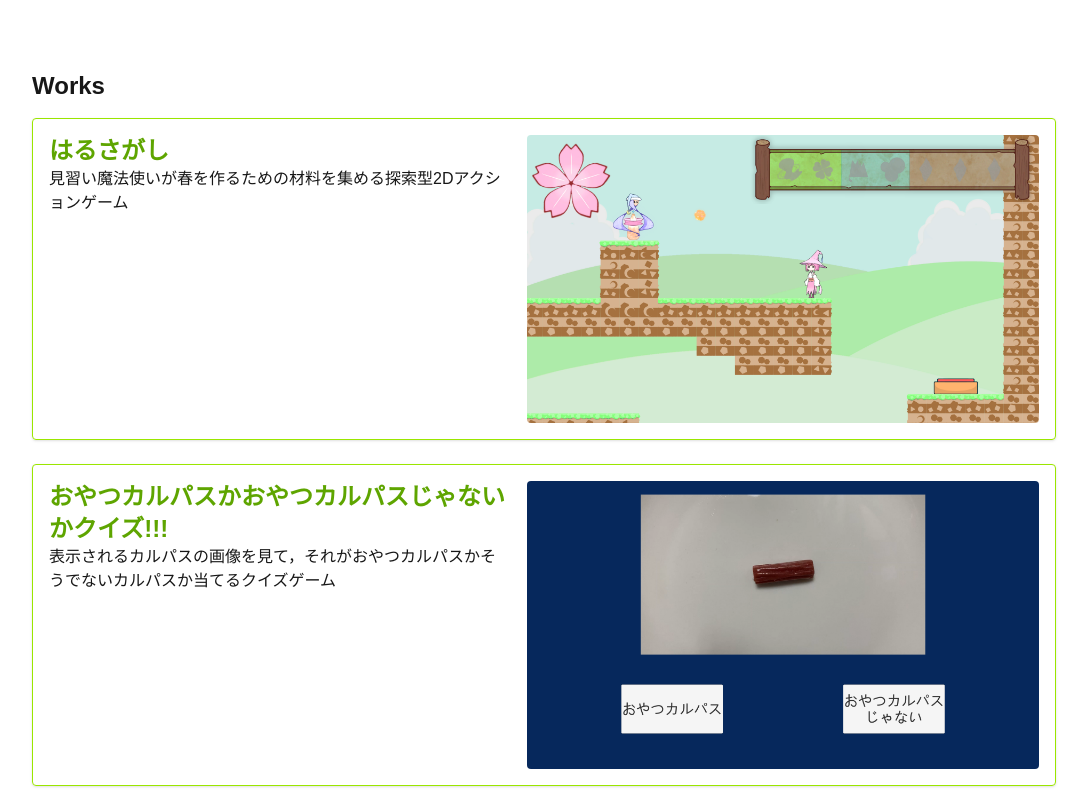
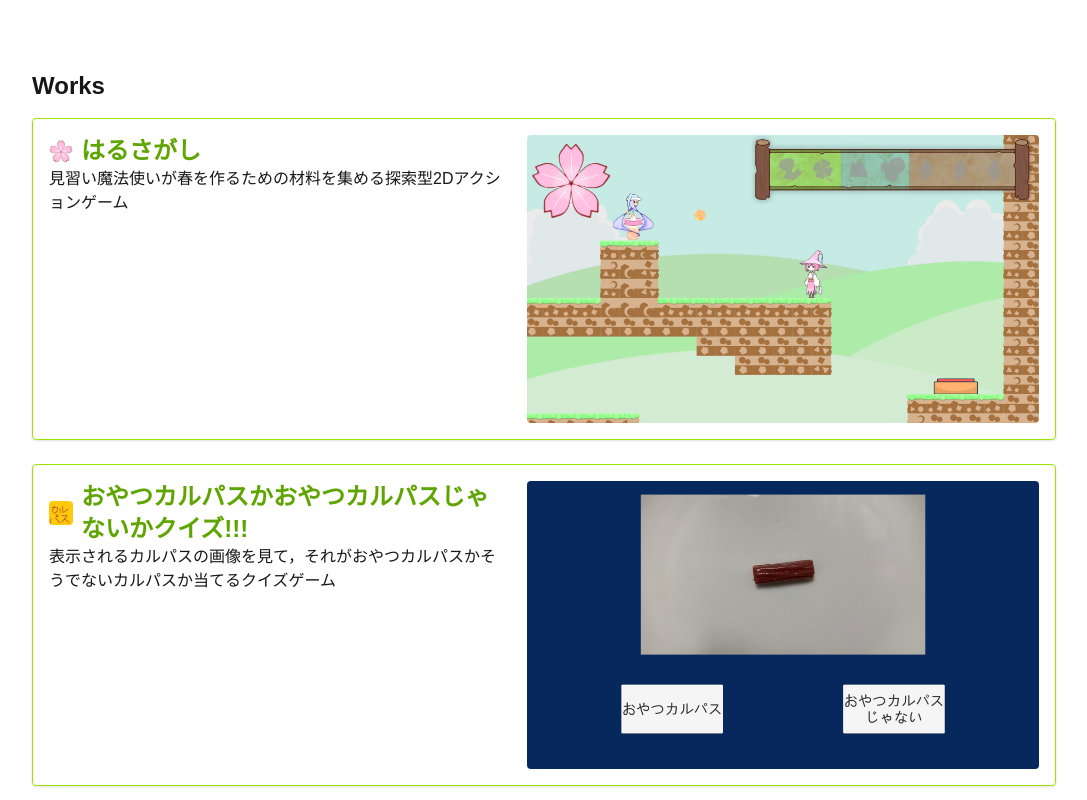
Before and after one commit to Yugo0716/Portfolio, a Next.js app: page / in a window 1280 px wide. Shown: the part 2000-2800 px from the top of the page, without its empty margins (96-1183 px from the left). Built offline with nearby package versions, Linux system fonts and the light colour scheme.

Commit message:
ビルド時になんかエラーが出るからリンクをworks/[id]に変更

```diff
--- a/src/app/works/page.tsx
+++ b/src/app/works/[id]/page.tsx
@@ -1,16 +1,16 @@
 'use client'
-import { useSearchParams } from 'next/navigation'
-import { worksData } from '../data/worksData'
-import Image from 'next/image'
+import { use } from 'react';
+import { worksData } from '../../data/worksData';
+import Image from 'next/image';
+import { notFound } from 'next/navigation';
 import { useState } from 'react';
 
-export default function WorksDetailPage() {
-  const searchParams = useSearchParams()
-  const id = searchParams.get('id')
-  const work = worksData.find(w => w.id === id)
+export default function WorkDetailPage(promise: { params: Promise<{ id: string }> }) {
+  const { id } = use(promise.params);
+  const work = worksData.find(w => w.id === id);
   const [index, setIndex] = useState(0);
 
-  if (!work) return <p className="pt-24 text-center">該当する作品が見つかりませんでした。</p>
+  if (!work) return notFound();
 
   const screenshots = work.screenshots || [];
   const prev = () => setIndex((index - 1 + screenshots.length) % screenshots.length);
@@ -55,6 +55,7 @@ export default function WorksDetailPage() {
           </button>
         </div>
       )}
+
       <div className="h-4" />
       <div className="max-w-3xl mx-auto space-y-4">
         <h2 className="text-2xl font-bold">ゲームの概要</h2>
@@ -74,8 +75,8 @@ export default function WorksDetailPage() {
 
       <div className="h-4" />
       <h2 className="text-2xl font-bold">所感</h2>
-        {work.comment && work.comment.trim().split('\n').map((line, i) => (
-          <p key={i} className="mb-2">{line}</p>
+      {work.comment && work.comment.trim().split('\n').map((line, i) => (
+        <p key={i} className="mb-2">{line}</p>
         ))}
     </div>
   );
--- a/src/components/works.tsx
+++ b/src/components/works.tsx
@@ -1,6 +1,7 @@
-import Link from 'next/link'
-import Image from 'next/image'
-import { worksData } from '../app/data/worksData'
+'use client'
+import Link from 'next/link';
+import Image from 'next/image';
+import { worksData } from '../app/data/worksData';
 
 export function WorksSection() {
   return (
@@ -10,11 +11,16 @@ export function WorksSection() {
         {worksData.map(work => (
           <Link
             key={work.id}
-              href={{ pathname: '/works', query: { id: work.id } }}
+            href={`/works/${work.id}`}
             className="flex flex-col md:flex-row items-center md:items-start gap-4 p-4 border border-lime-400 rounded shadow hover:bg-lime-50"
           >
             <div className="flex-1">
-                <h3 className="text-2xl font-bold text-lime-600">{work.title}</h3>
+              <h3 className="text-2xl font-bold text-lime-600 flex items-center">
+                {work.icon && (
+                  <Image src={work.icon} alt="icon" width={24} height={24} className="mr-2 rounded" />
+                )}
+                {work.title}
+              </h3>
               <p>{work.desc}</p>
             </div>
             <div className="w-full md:w-128">
```
Lines whose indentation alone changed are shown as unchanged.
